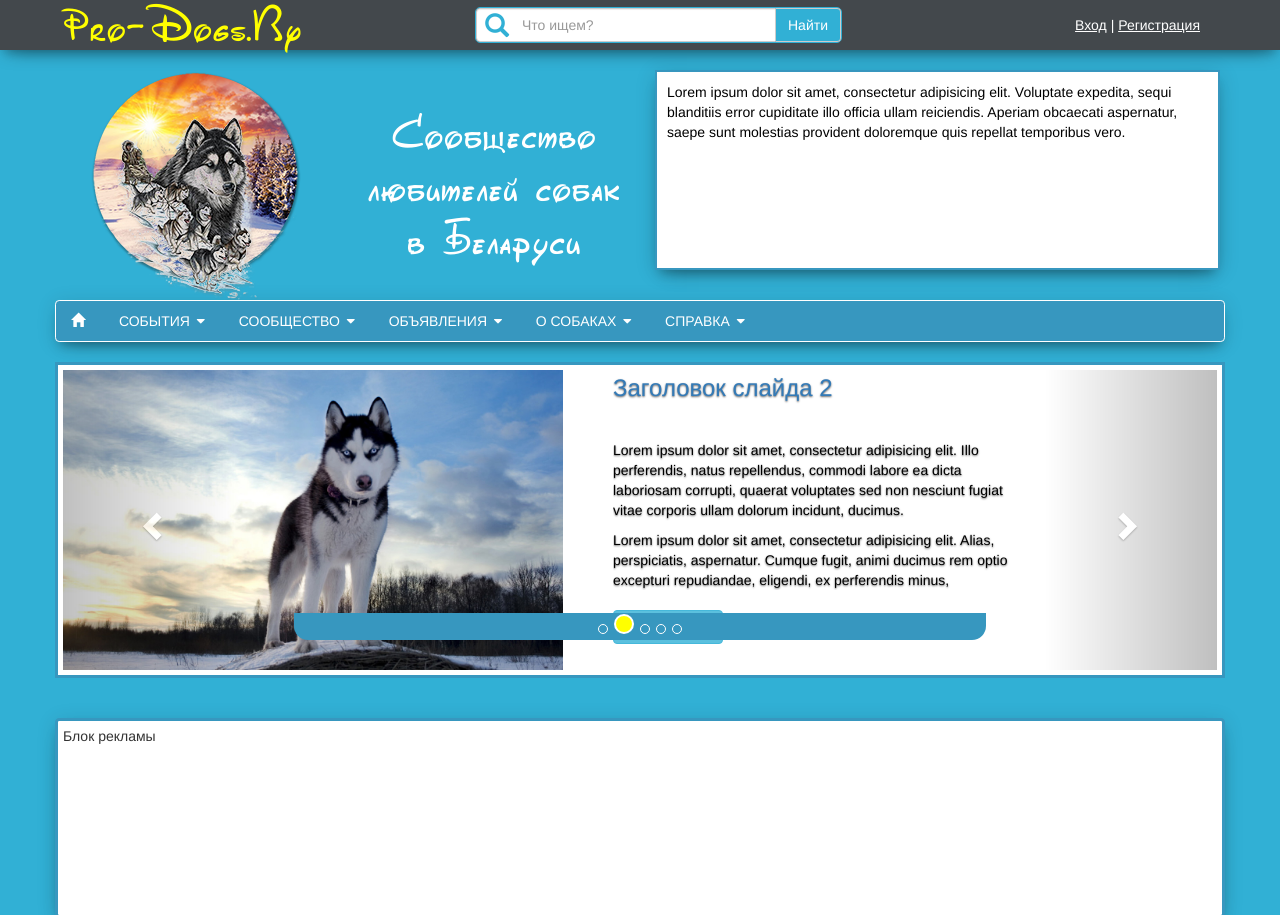
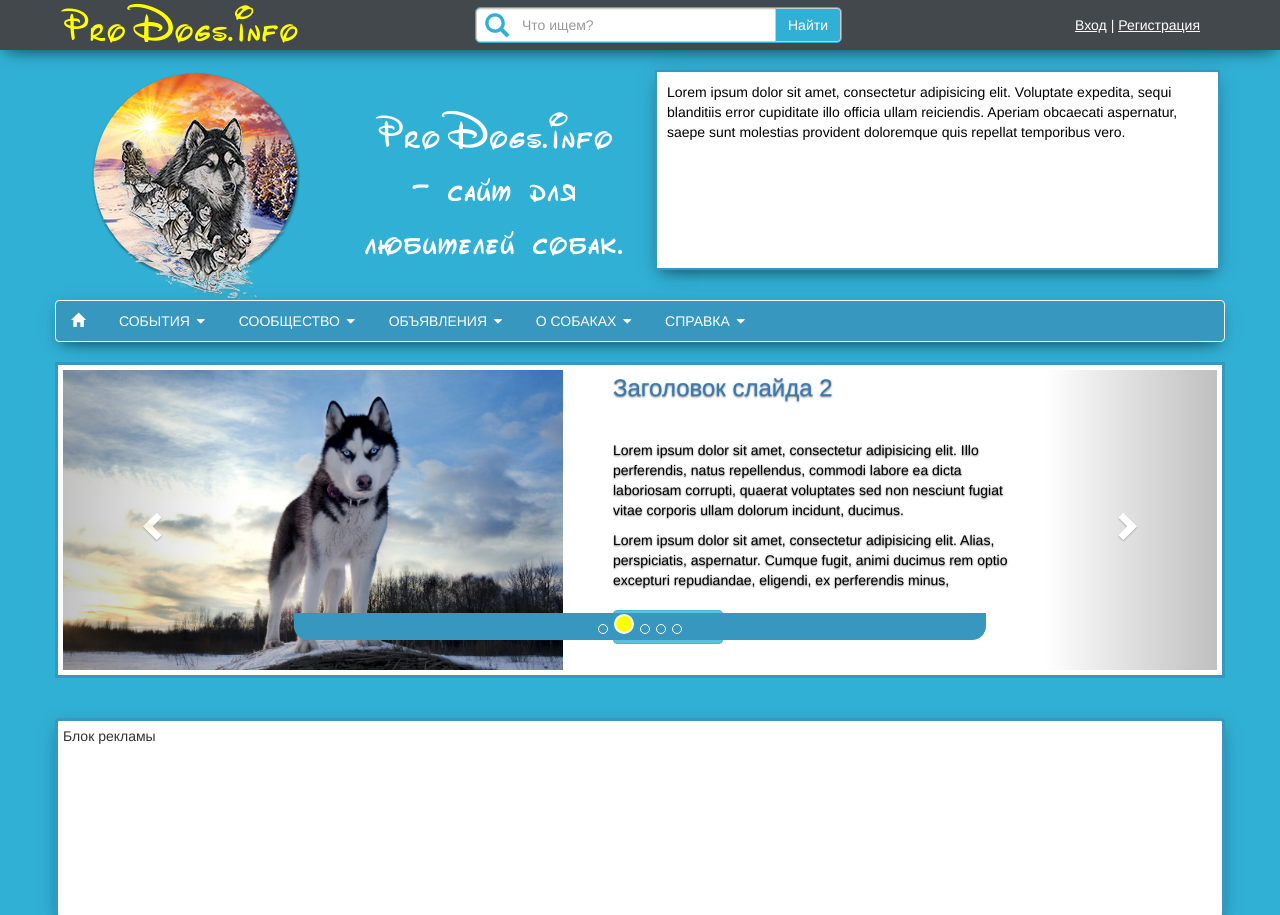
Before and after one commit to dimavz/template-haski, a website with bundled scripts: page app/main.html in a window 1280 px wide. Shown: the top 915 px of the page. Built offline with nearby package versions, Linux system fonts and the light colour scheme.

Commit message:
Изменён логотип и слоган сайта

```diff
--- a/app/main.html
+++ b/app/main.html
@@ -123,7 +123,7 @@
 							<button class="menu_button hidden-sm hidden-md hidden-lg">
 								<span class="glyphicon glyphicon-align-justify" aria-hidden="true"></span>
 							</button>
-							<h1 class="hidden-xs wow fadeInDown">Pro-Dogs.By</h1>
+							<h1 class="hidden-xs wow fadeInDown">ProDogs.Info</h1>
 						</div>
 						<div class="top_search">
 
@@ -162,17 +162,17 @@
 			<div class="col-md-3 col-sm-3 col-xs-4">
 				<div class="logo_img wow bounceInDown" data-wow-delay="0.5s">
 					<a href="/">
-						<img src="img/logo.png" alt="Сообщество любителей собак в Беларуси">
+						<img src="img/logo.png" alt="Сообщество любителей собак. Всё о собаках.">
 					</a>
 				</div>
 			</div>
 			<div class="col-md-3 col-sm-2 col-xs-8">
 				<div class="logo_text">
 					<div class="logo_title visible-xs-block">
-						<a href="/"><h1>Pro-Dogs.By</h1></a>
+						<a href="/"><h1>ProDogs.Info</h1></a>
 					</div>
 					<div class="greeting wow flipInX">
-						<h3>Cообщество любителей собак в Беларуси</h3>
+						<h3>ProDogs.Info - сайт для любителей собак.</h3>
 					</div>
 				</div>
 			</div>
```
